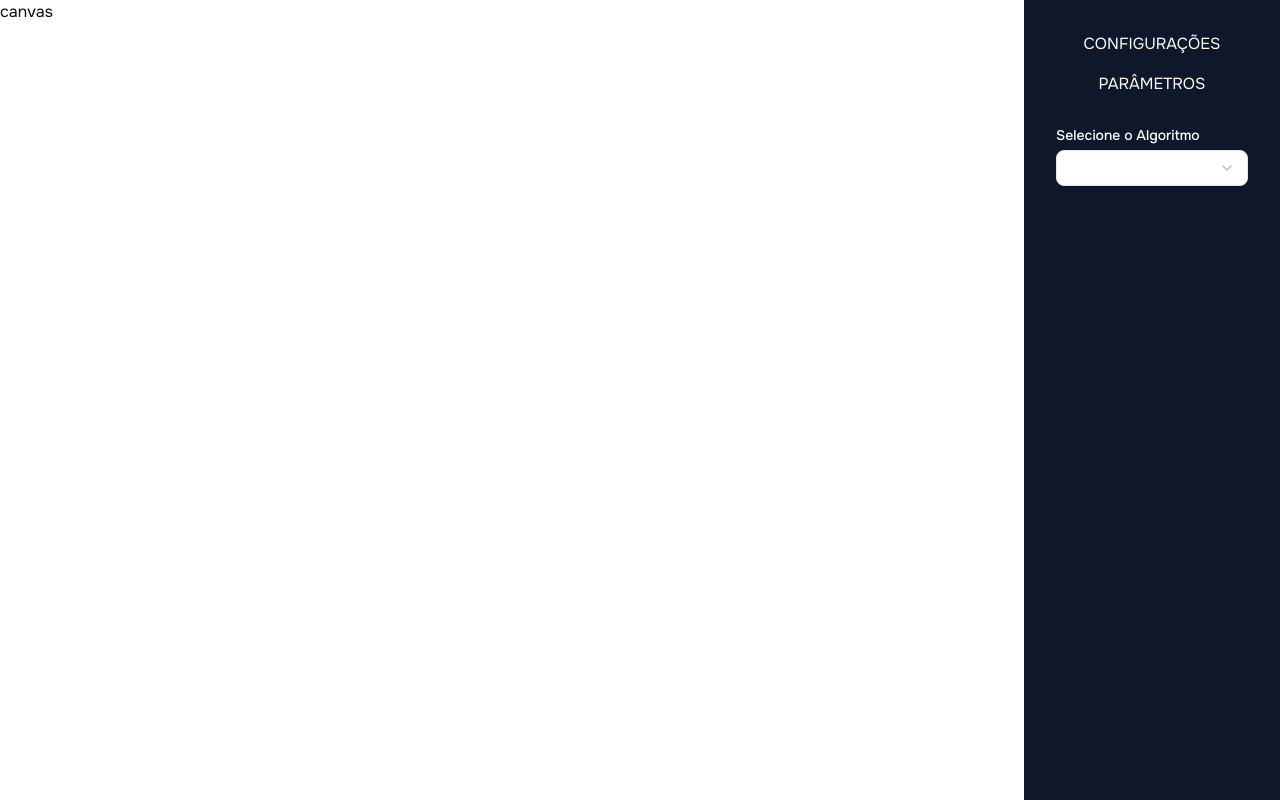
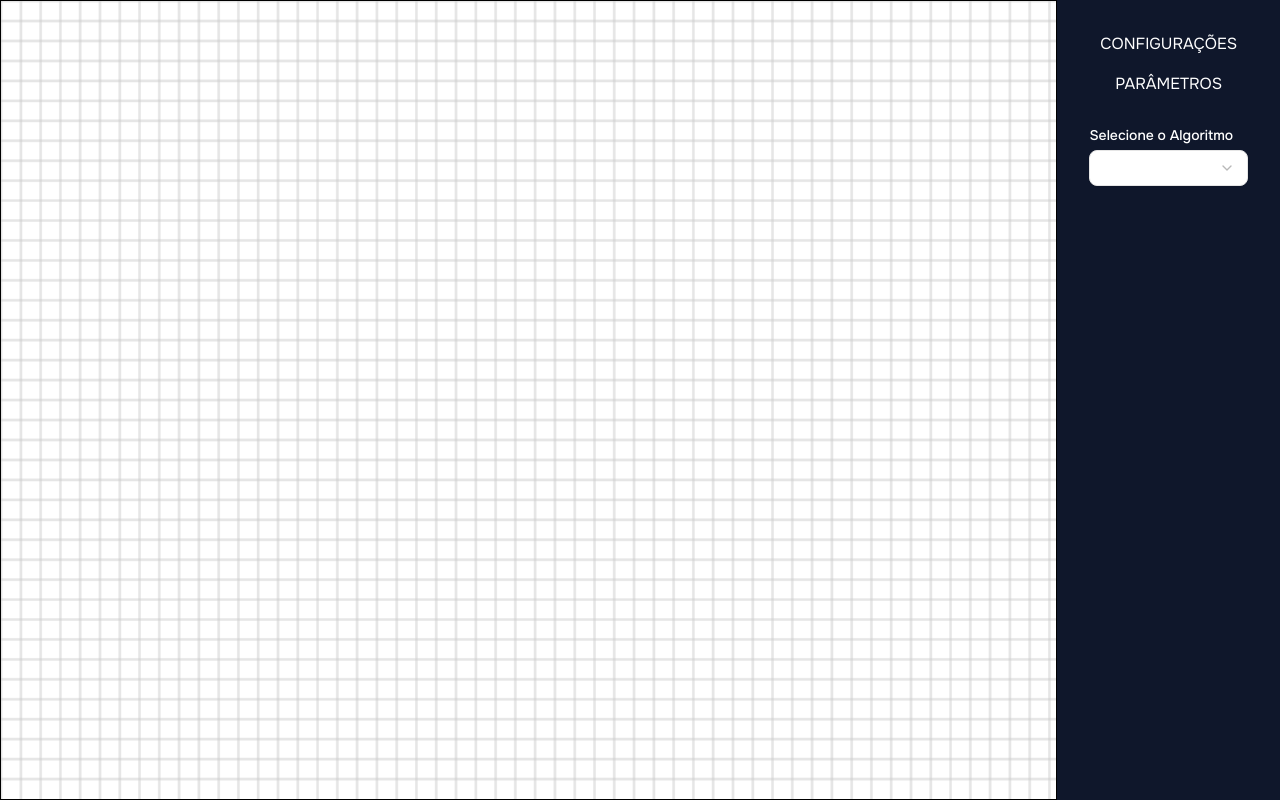
Before and after one commit to andreydedey/CGI, a React (Vite) app: page / in a window 1280 px wide. Built offline with nearby package versions, Linux system fonts and the light colour scheme.

Commit message:
Canva with Sidebar

```diff
--- a/src/app/App.tsx
+++ b/src/app/App.tsx
@@ -1,9 +1,10 @@
+import Canva from "@/components/Canva";
 import Sidebar from "@/components/sidebar";
 
 function App() {
   return (
-    <div className="flex">
-      <div className="flex-1">canvas</div>
+    <div className="flex ">
+      <Canva />
       <Sidebar />
     </div>
   );
--- a/src/components/Canva/index.tsx
+++ b/src/components/Canva/index.tsx
@@ -48,8 +48,9 @@ export default function PixelGrid({
 
     return (
         <canvas
+            className="w-full"
             ref={canvasRef}
-            style={{ border: "1px solid black", width: "80vw", height: "100vh" }}
+            style={{ border: "1px solid black" }}
         />
     );
 }
```
